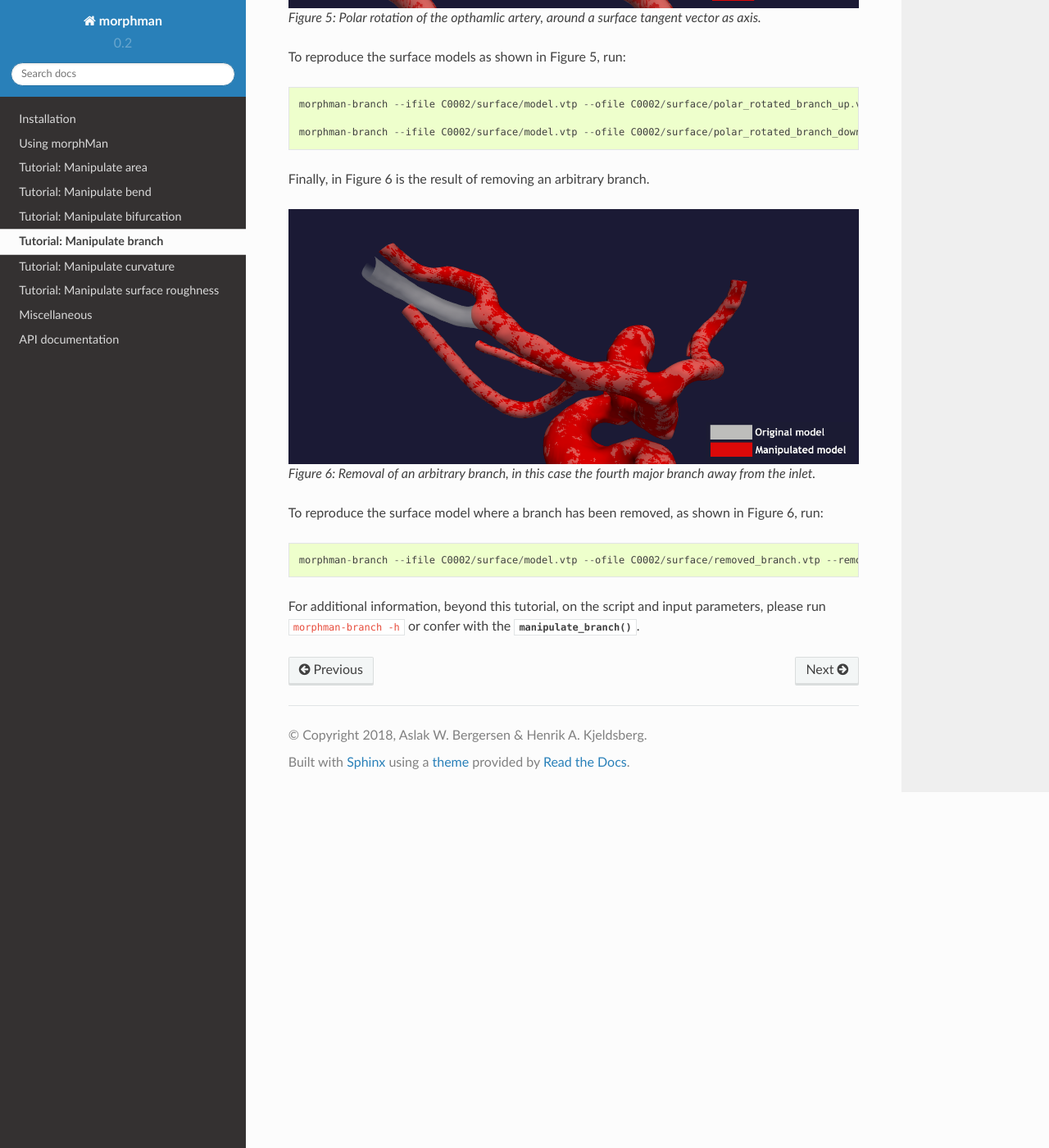
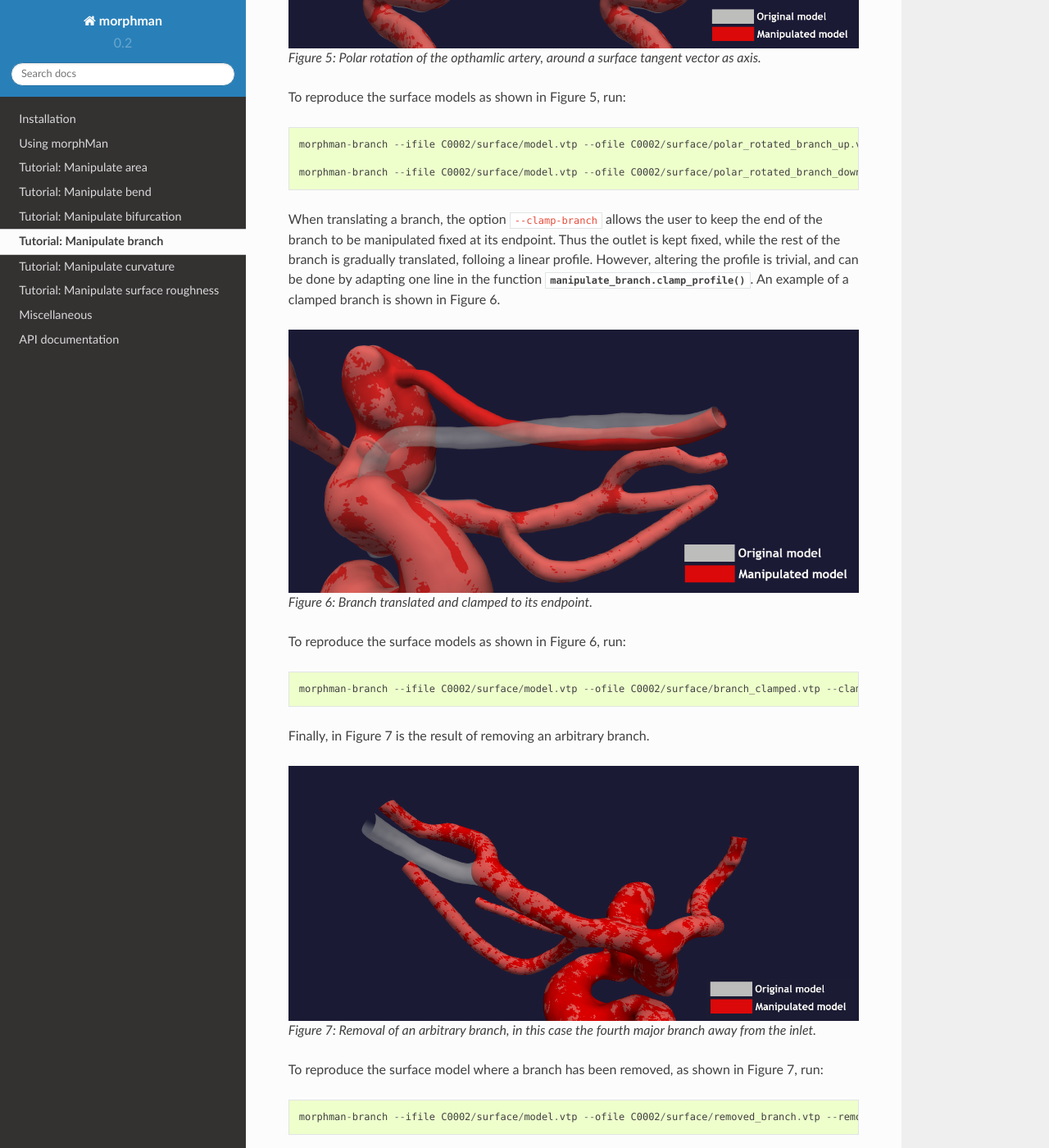
Before and after one commit to KVSlab/morphMan, a Sphinx documentation site: the page built from docs/source/manipulate_branch.rst, in a window 1280 px wide and 1400 px high, scrolled down 3670 px. Shown: the whole window at 82% size. Built offline with Sphinx 7.4.7 and the Read the Docs theme 2.0.0, drawn with Linux system fonts in a browser that asks for light colours; some of the changed text lies outside the part shown.

Commit message:
[#32] Added documentation and demo for clamping branch.

```diff
--- a/docs/source/manipulate_branch.rst
+++ b/docs/source/manipulate_branch.rst
@@ -31,6 +31,7 @@ When using ``morphman-branch``, there are five main settings which can be provid
  * ``branch_loc``: The point on / closest to the surface, where the selected branch will be placed.
  * ``polar-angle``: How many degrees the manipulated branch will be rotated around the surface tangent vector, here denoted :math:`\theta`.
  * ``azimuth-angle``: How many degrees the manipulated branch will be rotated around the surface normal vector, here denoted :math:`\phi`.
+ * ``clamp-branch``: Either `True` or `False`, determining whether or not to clamp the selected branch to its endpoint.
  * ``remove_branch``: Either `True` or `False`, determining whether or not to remove the selected branch.
  * ``translation_method``: Flag which determines which method of translation to use. If `no_translation` is selected, the algorithm will only perform rotation.
 
@@ -87,13 +88,25 @@ To reproduce the surface models as shown in Figure 5, run::
 
     morphman-branch --ifile C0002/surface/model.vtp --ofile C0002/surface/polar_rotated_branch_down.vtp --translation-method no_translation --polar-angle -20 --branch-number 1  --poly-ball-size 250 250 250
 
-Finally, in Figure 6 is the result of removing an arbitrary branch.
+When translating a branch, the option ``--clamp-branch`` allows the user to keep the end of the branch to be manipulated fixed at its endpoint. Thus the outlet is kept fixed, while the rest of the branch is gradually translated, folloing a linear profile. However, altering the profile is trivial,
+and can be done by adapting one line in the function :meth:`manipulate_branch.clamp_profile`.
+An example of a clamped branch is shown in Figure 6.
+
+.. figure:: clamped_branch.png
+
+  Figure 6: Branch translated and clamped to its endpoint.
+
+To reproduce the surface models as shown in Figure 6, run::
+
+    morphman-branch --ifile C0002/surface/model.vtp --ofile C0002/surface/branch_clamped.vtp --clamp-branch True --translation-method commandline --branch-location 27.75 29.75 24.61 --branch-number 1  --poly-ball-size 250 250 250
+
+Finally, in Figure 7 is the result of removing an arbitrary branch.
 
 .. figure:: branch_removed.png
 
-  Figure 6: Removal of an arbitrary branch, in this case the fourth major branch away from the inlet.
+  Figure 7: Removal of an arbitrary branch, in this case the fourth major branch away from the inlet.
 
-To reproduce the surface model where a branch has been removed, as shown in Figure 6, run::
+To reproduce the surface model where a branch has been removed, as shown in Figure 7, run::
 
     morphman-branch --ifile C0002/surface/model.vtp --ofile C0002/surface/removed_branch.vtp --remove-branch True --branch-number 4 --poly-ball-size 250 250 250
 
```
Also changed, not shown: docs/source/clamped_branch.png (added), 2 other files.
